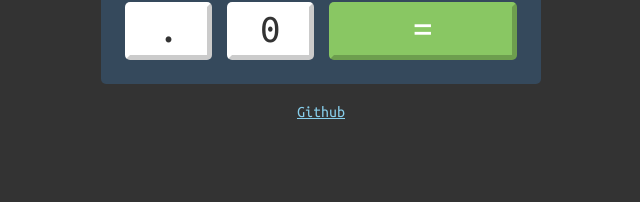
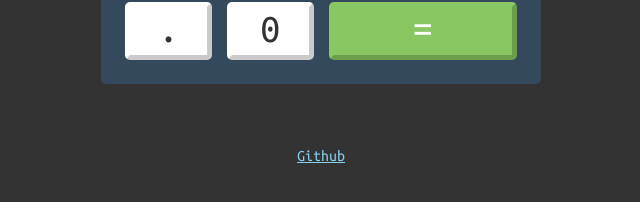
Before and after one commit to greqov/odin-js-calc, a website: page index.html in a window 1280 px wide. Shown: the part 544-746 px from the top of the page, without its empty margins (319-959 px from the left). Drawn offline with Linux system fonts and the light colour scheme.

Commit message:
Update README, clean up code

```diff
--- a/css/styles.css
+++ b/css/styles.css
@@ -32,7 +32,7 @@ h1 {
 }
 
 footer {
-  padding: 20px 0;
+  padding: 64px 0 32px;
   text-align: center;
 }
 
```
Also changed, not shown: js/script.js (+0 -7 lines), README.md.
